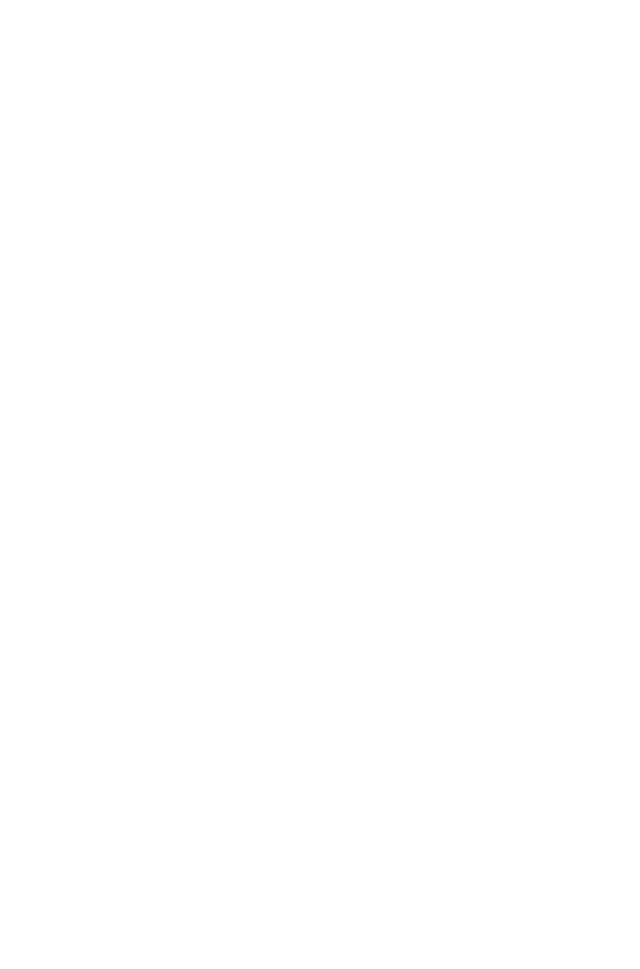
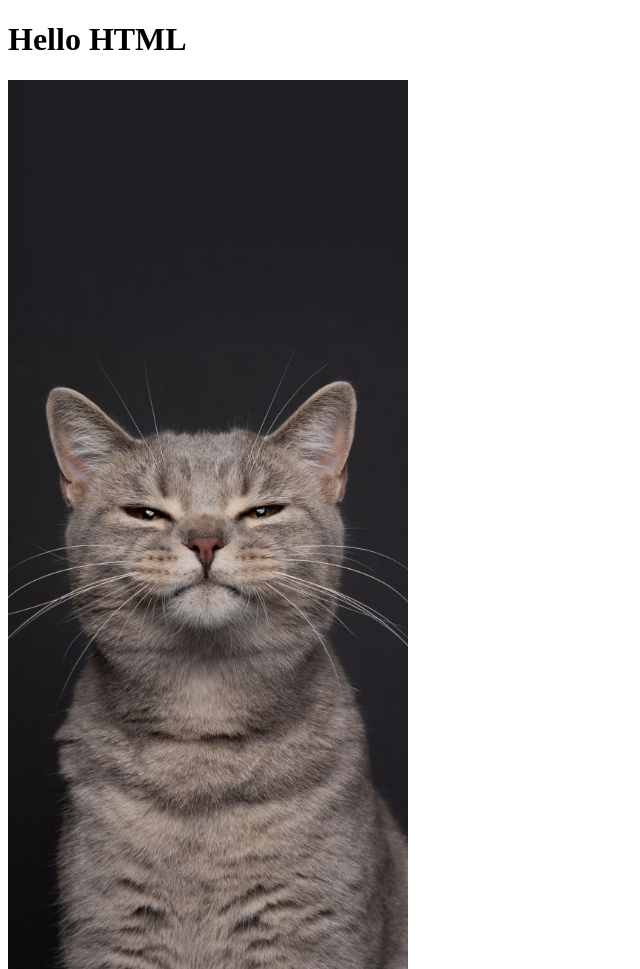
Before and after one commit to tklnsk/Project-, a plain HTML site: page index.html in a window 1280 px wide. Shown: the whole page, without its empty margins (0-640 px from the left). Before the commit the page ends 800 px from the top, so only its background shows below. Drawn offline with Linux system fonts and the light colour scheme.

Commit message:
First Website

```diff
--- a/index.html
+++ b/index.html
@@ -9,6 +9,7 @@
     <script src="https://unpkg.com/htmx.org@1.9.10" integrity="sha384-D1Kt99CQMDuVetoL1lrYwg5t+9QdHe7NLX/SoJYkXDFfX37iInKRy5xLSi8nO7UC" crossorigin="anonymous"></script>
 </head>
 <body>
-
+<h1>Hello HTML</h1>
+<img src="img/IMG_4293.jpeg" alt="smiling Cat" width="400">
 </body>
 </html>
```
Also changed, not shown: img/IMG_4293.jpeg (added).
